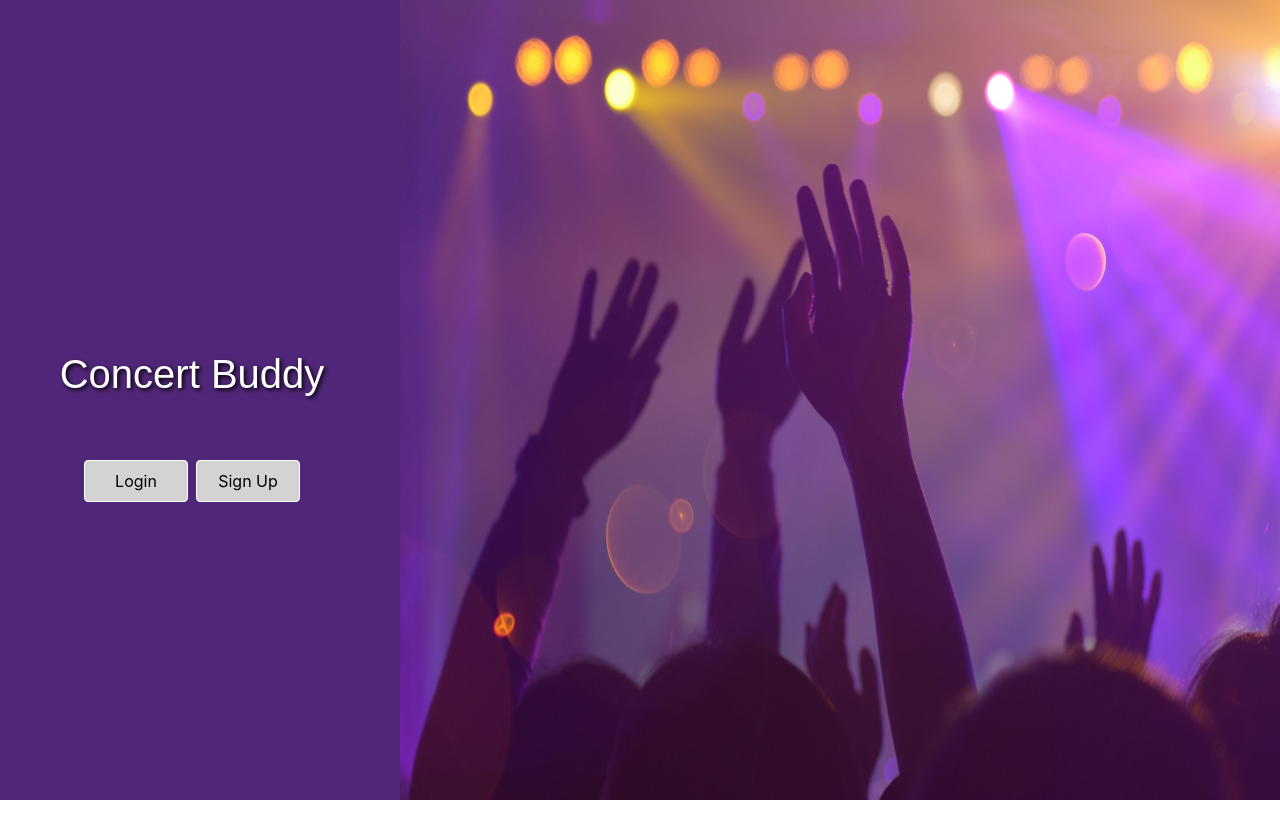
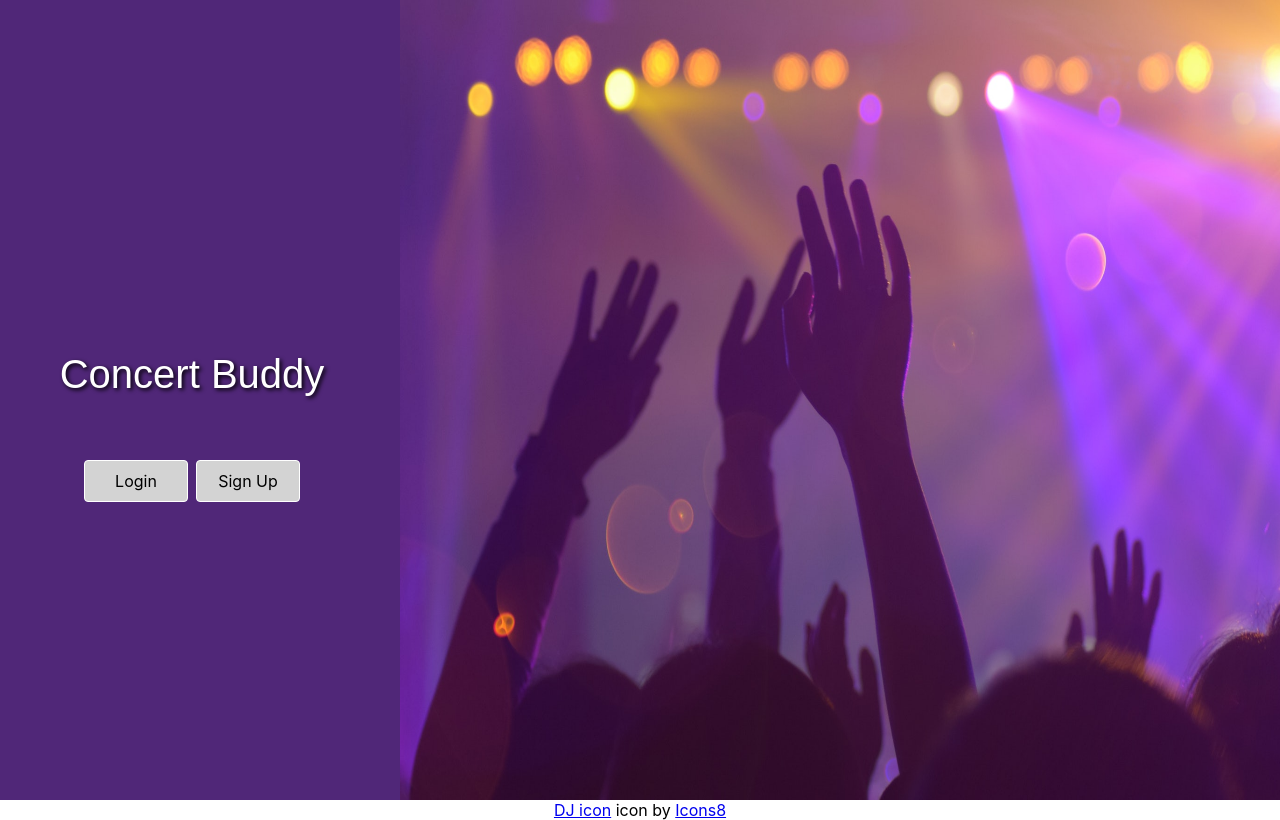
Before and after one commit to racheladaw/concert-buddy-frontend, a React (Create React App) app: page / in a window 1280 px wide. Built offline with nearby package versions, Linux system fonts and the light colour scheme; no server answers.

Commit message:
Added footer component to display link to downloaded profile icon and added it to main container

```diff
--- a/src/App.js
+++ b/src/App.js
@@ -4,6 +4,7 @@ import { connect } from 'react-redux';
 import { getCurrentUser } from './actions/currentUser';
 import MainContainer from './components/MainContainer';
 import Welcome from './components/Welcome';
+import Footer from './components/Footer';
 import { Switch, Route } from 'react-router-dom';
 
 class App extends React.Component {
@@ -23,6 +24,7 @@ class App extends React.Component {
           }
           <Route path="/" component={Welcome} />
         </Switch>
+        <Footer />
       </div>
     )
   }
--- /dev/null
+++ b/src/components/Footer.js
@@ -0,0 +1,12 @@
+import React from 'react';
+
+const Footer = () => {
+  return (
+    <div className="footer">
+      <a target="_blank" href="https://icons8.com/icons/set/dj">DJ icon</a> icon by <a target="_blank" href="https://icons8.com">Icons8</a>
+    </div>
+  )
+}
+
+
+export default Footer;
```
